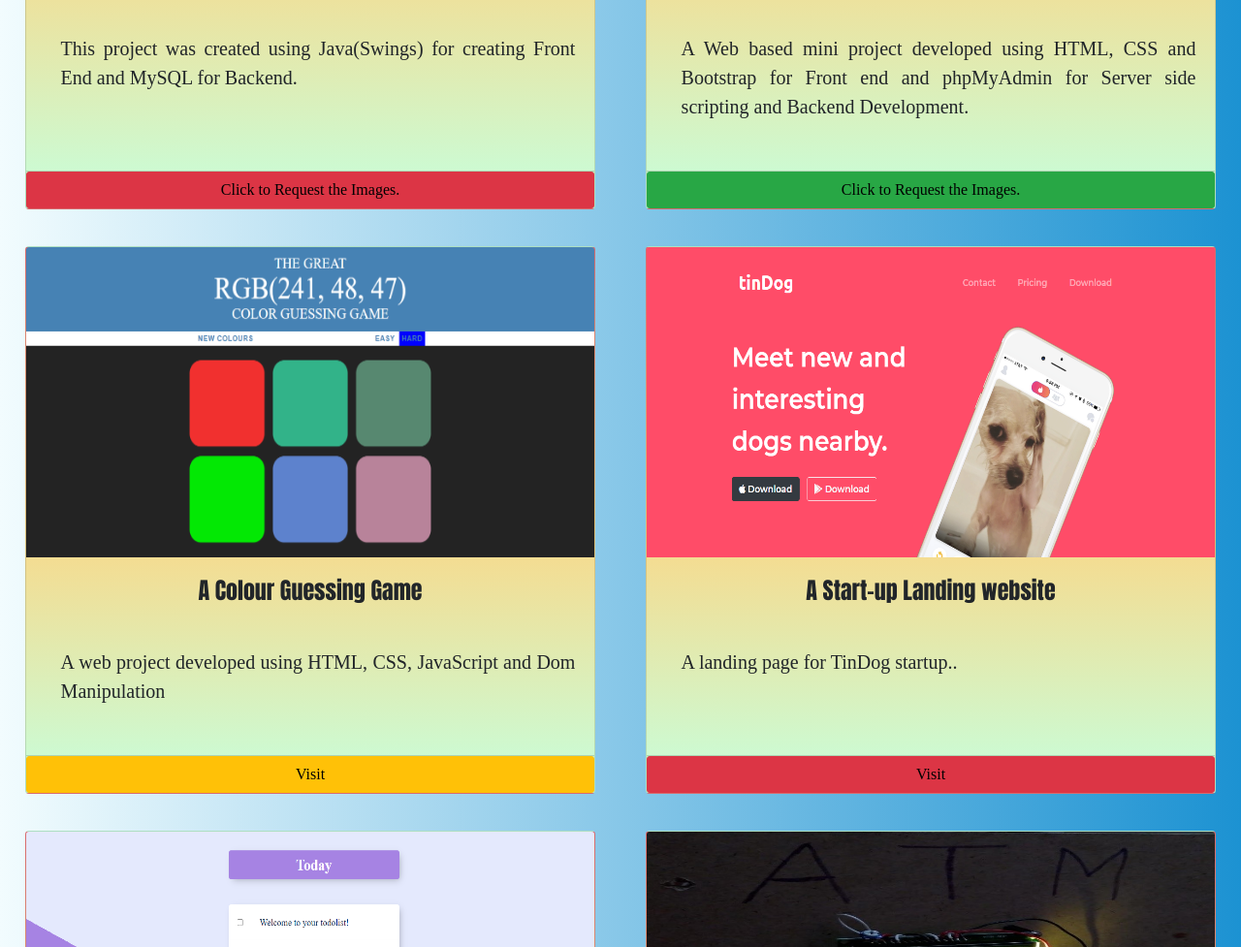
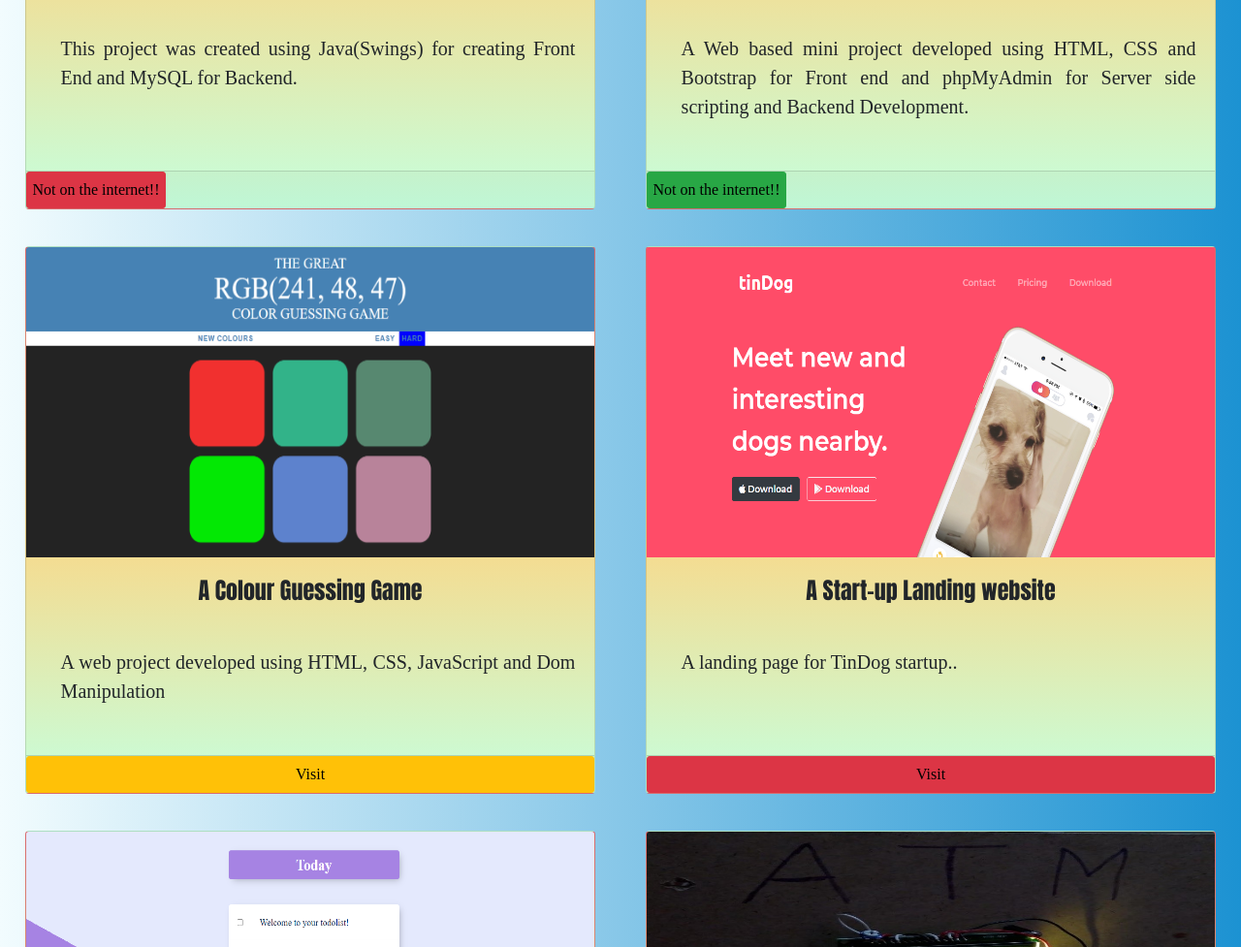
Before and after one commit to vickyxor/About-Vicky, a plain HTML site: page index.html in a window 1280 px wide. Shown: the part 2575-3552 px from the top of the page at 97% size. Drawn offline with nearby package versions, Linux system fonts and the light colour scheme; a web font is replaced by a local one.

Commit message:
Update index.html

```diff
--- a/index.html
+++ b/index.html
@@ -173,7 +173,7 @@
                 <p class="card-text ">This project was created using Java(Swings) for creating Front End and MySQL for Backend.</p>
               </div>
               <div class="card-footer">
-                <a href="mailto:vaibhav1998rai@gmail.com?subject=Asking%20for%20RDBMS%20Project%20images" class="btn btn-danger enabled">Click to Request the Images.</a>
+                <button class="btn btn-danger enabled">Not on the internet!!</a>
               </div>
             </div>
           </div>
@@ -185,7 +185,7 @@
                 <p class="card-text">A Web based mini project developed using HTML, CSS and Bootstrap for Front end and phpMyAdmin for Server side scripting and Backend Development.</p>
               </div>
               <div class="card-footer">
-                <a href="mailto:vaibhav1998rai@gmail.com?subject=Asking%20for%20Online%20food%20Ordering%20Project%20images" class="btn btn-success enabled">Click to Request the Images.</a>
+                <button class="btn btn-success enabled">Not on the internet!!</a>
               </div>
             </div>
           </div>
```
